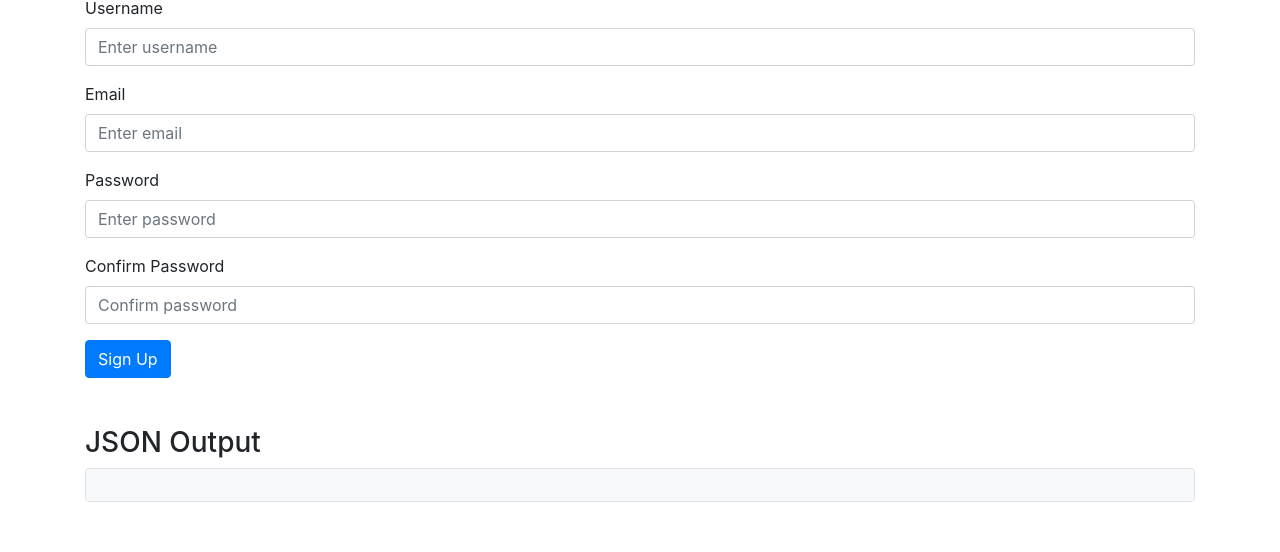
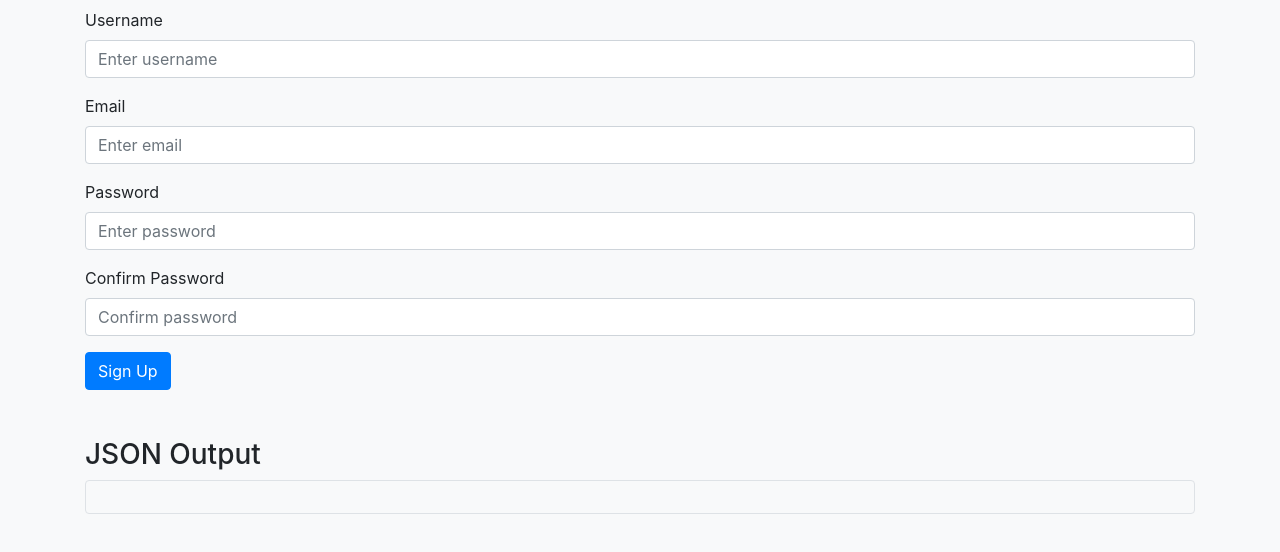
Before and after one commit to JordanBorrero/SoloLab6, a plain HTML site: page index.html in a window 1280 px wide. Shown: the part 98-650 px from the top of the page. Drawn offline with nearby package versions, Linux system fonts and the light colour scheme.

Commit message:
Update styles.css

```diff
--- a/styles.css
+++ b/styles.css
@@ -1,7 +1,14 @@
-input.is-invalid {
-    border-color: #dc3545;
+body {
+    background-color: #f8f9fa;
 }
 
-input.is-valid {
-    border-color: #28a745;
+h2 {
+    margin-bottom: 20px;
 }
+
+#jsonOutput {
+    background-color: #e9ecef;
+    padding: 10px;
+    border-radius: 5px;
+    white-space: pre-wrap; /* Allows the JSON to wrap */
+}
```
